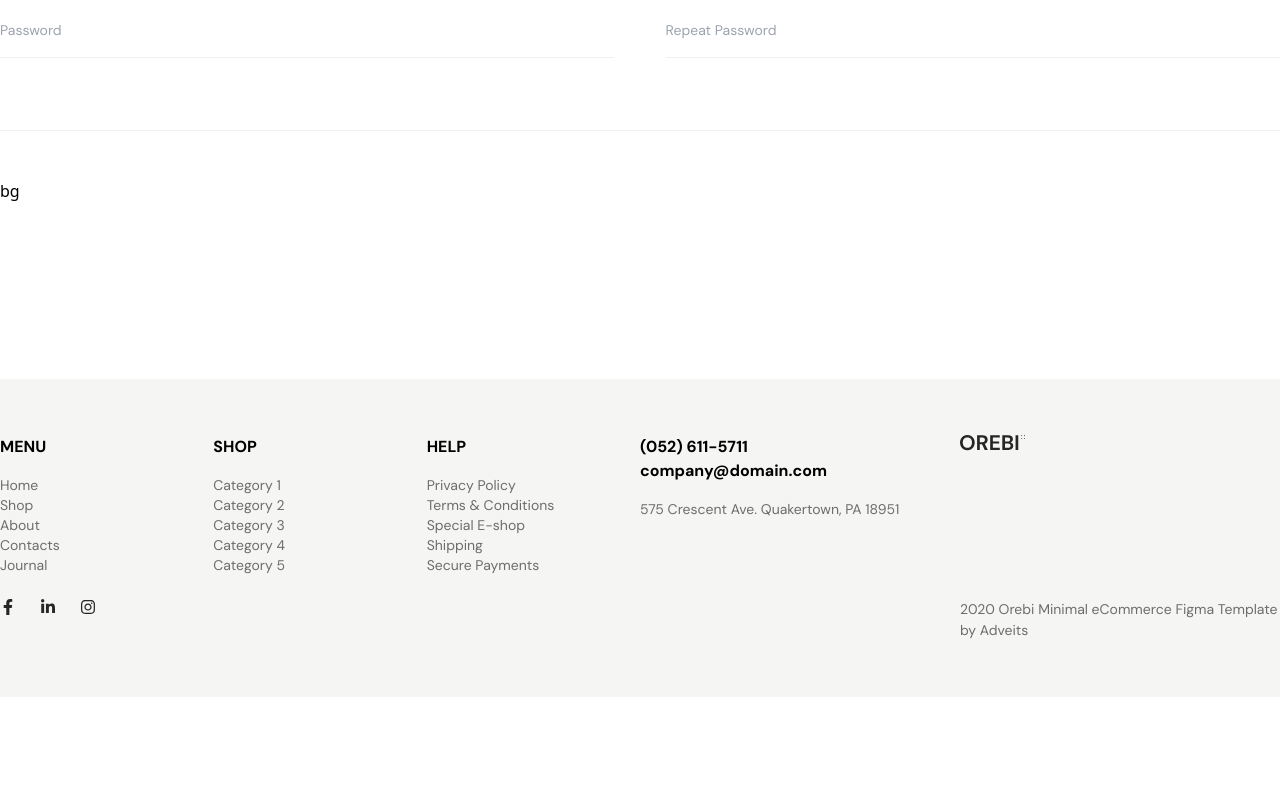
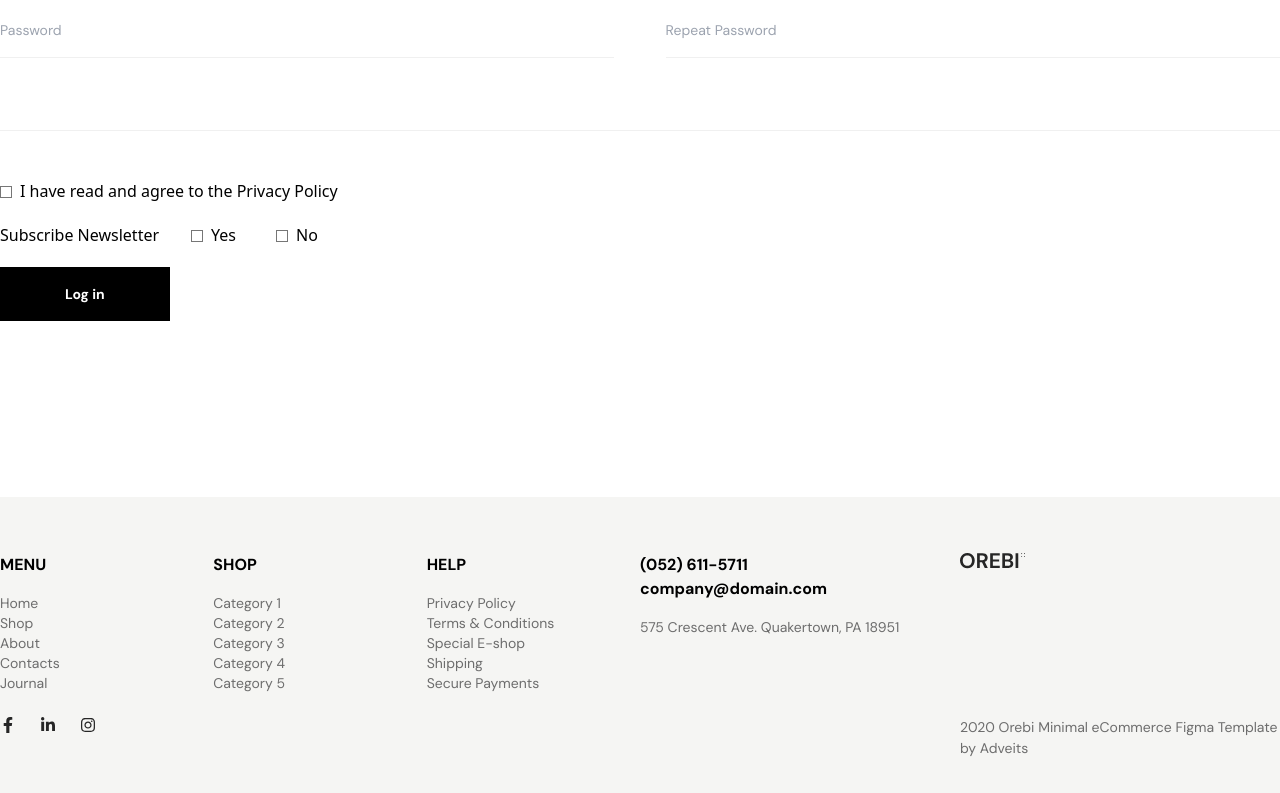
Before and after one commit to TasneemFarid/orebi-react-ecommerce, a React (Vite) app: page /sign-up in a window 1280 px wide. Shown: the part 1761-2554 px from the top of the page. Before the commit the page ends 2458 px from the top, so only its background shows below. Built offline with nearby package versions, Linux system fonts and the light colour scheme.

Commit message:
styling based on sibling state (peer-{modifier})

```diff
--- a/src/pages/Signup.jsx
+++ b/src/pages/Signup.jsx
@@ -1,6 +1,7 @@
 import React from "react";
 import { useSelector } from "react-redux";
 import { Link } from "react-router-dom";
+import Button from "../components/Button";
 import Container from "../components/Container";
 import Flex from "../components/Flex";
 import Input from "../components/Input";
@@ -92,7 +93,41 @@ const Signup = () => {
           </div>
         </Flex>
       </div>
-      <div className="border-t border-solid border-offwhite py-12">bg</div>
+      <div className="border-t border-solid border-offwhite py-12">
+        <div>
+          <input id="test" type="checkbox" className="peer/test" hidden />
+          <label
+            for="test"
+            className="relative pl-5 before:w-3 before:h-3 before:border before:border-solid before:border-para before:absolute before:top-1.5 before:left-0 before:content[''] after:w-2 after:h-2 after:border after:border-solid after:border-white after:absolute after:top-2 after:left-0.5 after:content[''] after:peer-checked/test:bg-para"
+          >
+            I have read and agree to the Privacy Policy
+          </label>
+        </div>
+        <div className="my-5">
+          <span className="mr-8">Subscribe Newsletter</span>
+          <input
+            id="yes"
+            name="news"
+            type="radio"
+            className="peer/yes"
+            hidden
+          />
+          <label
+            for="yes"
+            className="relative pl-5 pr-10 before:w-3 before:h-3 before:border before:border-solid before:border-para before:absolute before:top-1.5 before:left-0 before:content[''] after:w-2 after:h-2 after:border after:border-solid after:border-white after:absolute after:top-2 after:left-0.5 after:content[''] after:peer-checked/yes:bg-para"
+          >
+            Yes
+          </label>
+          <input id="no" name="news" type="radio" className="peer/no" hidden />
+          <label
+            for="no"
+            className="relative pl-5 before:w-3 before:h-3 before:border before:border-solid before:border-para before:absolute before:top-1.5 before:left-0 before:content[''] after:w-2 after:h-2 after:border after:border-solid after:border-white after:absolute after:top-2 after:left-0.5 after:content[''] after:peer-checked/no:bg-para"
+          >
+            No
+          </label>
+        </div>
+        <Button text="Log in" />
+      </div>
     </Container>
   );
 };
```
